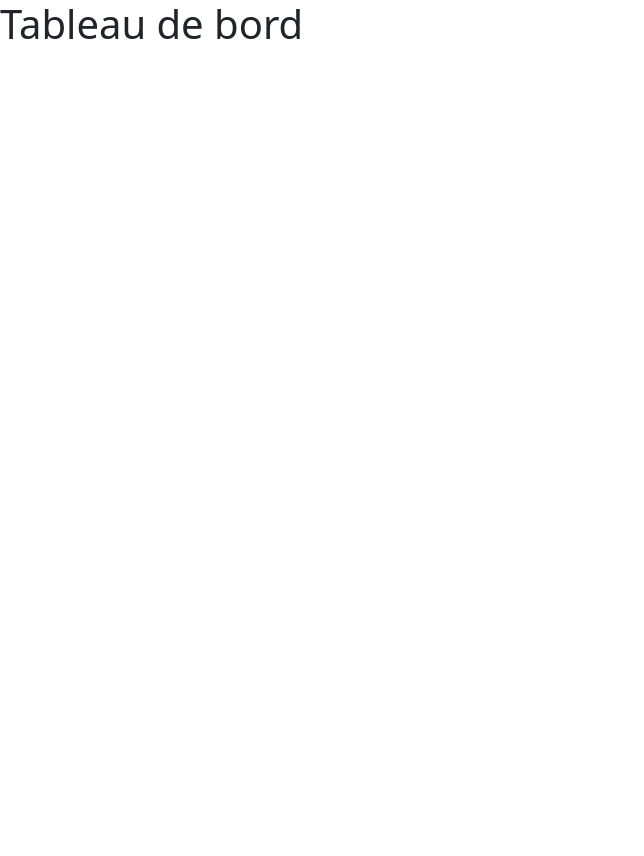
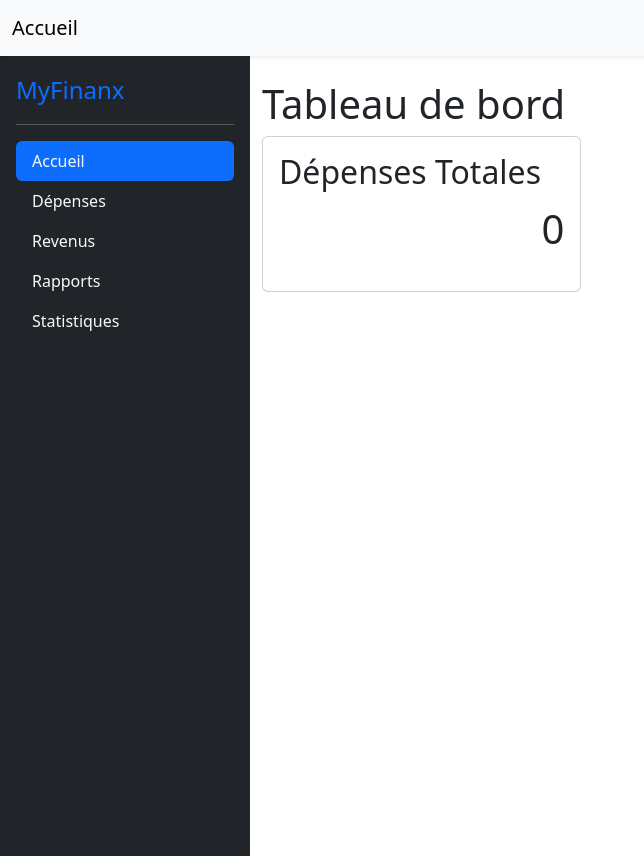
Before and after one commit to HermesOliho/MyFinanx, a Vue app: page /dashboard in a window 1280 px wide. Shown: the whole page, without its empty margins (0-644 px from the left). Before the commit the page ends 800 px from the top, so only its background shows below. Built offline with nearby package versions, Linux system fonts and the light colour scheme; no server answers; the database is empty; the HTML template or start-up script is replaced by a standard one.

Commit message:
Ajout du layout et quelques customisations

```diff
--- /dev/null
+++ b/src/components/dashboard/NavBar.vue
@@ -0,0 +1,48 @@
+<script setup lang="ts">
+import { usePageStore } from '@/stores/page.ts'
+
+const pageStore = usePageStore()
+</script>
+
+<template>
+<!-- Navbar stylisée avec Bootstrap5 -->
+<nav class="navbar navbar-expand-lg navbar-light bg-light border-b shadow-sm sticky top-0">
+  <div class="container-fluid">
+    <!-- Titre du module (Ex: Recettes, Dépenses, Stats,... -->
+    <a class="navbar-brand" href="#">
+      {{pageStore.moduleTitle}}
+    </a>
+<!--    <button-->
+<!--      class="navbar-toggler"-->
+<!--      type="button"-->
+<!--      data-bs-toggle="collapse"-->
+<!--      data-bs-target="#navbarNav"-->
+<!--      aria-controls="navbarNav"-->
+<!--      aria-expanded="false"-->
+<!--      aria-label="Toggle navigation"-->
+<!--    >-->
+<!--      <span class="navbar-toggler-icon"></span>-->
+<!--    </button>-->
+<!--    <div class="collapse navbar-collapse" id="navbarNav">-->
+<!--      <ul class="navbar-nav">-->
+<!--        <li class="nav-item">-->
+<!--          <a class="nav-link active" aria-current="page" href="#">Accueil</a>-->
+<!--        </li>-->
+<!--        <li class="nav-item">-->
+<!--          <a class="nav-link" href="#">Dépenses</a>-->
+<!--        </li>-->
+<!--        <li class="nav-item">-->
+<!--          <a class="nav-link" href="#">Revenus</a>-->
+<!--        </li>-->
+<!--        <li class="nav-item">-->
+<!--          <a class="nav-link" href="#">Rapports</a>-->
+<!--        </li>-->
+<!--      </ul>-->
+<!--    </div>-->
+  </div>
+</nav>
+</template>
+
+<style scoped>
+
+</style>
--- /dev/null
+++ b/src/components/dashboard/SideBar.vue
@@ -0,0 +1,54 @@
+<script setup lang="ts">
+import { usePageStore } from '@/stores/page.ts'
+import { useRoute } from 'vue-router'
+
+const pageStore = usePageStore()
+const route = useRoute()
+</script>
+
+<template>
+  <!-- Sidebar stylisée avec Bootstrap 5 -->
+  <nav class="d-flex flex-column bg-dark text-light vh-100 p-3" style="width: 250px">
+    <a href="#" class="d-flex align-items-center mb-3 mb-md-0 me-md-auto text-decoration-none">
+      <span class="fs-4">MyFinanx</span>
+    </a>
+    <hr />
+    <ul class="nav nav-pills flex-column mb-auto">
+      <li class="nav-item">
+        <RouterLink
+          :to="{ name: 'dashboard' }"
+          class="nav-link text-light"
+          :class="{ active: route.name === 'dashboard' }"
+          :aria-current="{ active: route.name === 'dashboard' ? 'page' : null }"
+          @click="pageStore.setModuleTitle('Tableau de bord')"
+        >
+          Accueil
+        </RouterLink>
+      </li>
+      <li>
+        <RouterLink
+          :to="{ name: 'expenses' }"
+          class="nav-link text-light"
+          :class="{ active: route.name === 'expenses' }"
+          :aria-current="{ active: route.name === 'expenses' ? 'page' : null }"
+          @click="pageStore.setModuleTitle('Dépenses')"
+        >
+          Dépenses
+        </RouterLink>
+      </li>
+      <li>
+        <a href="#" class="nav-link text-light" @click="pageStore.setModuleTitle('Revenus')"> Revenus </a>
+      </li>
+      <li>
+        <a href="#" class="nav-link text-light" @click="pageStore.setModuleTitle('Rapports')"> Rapports </a>
+      </li>
+      <li>
+        <a href="#" class="nav-link text-light" @click="pageStore.setModuleTitle('Statistiques')">
+          Statistiques
+        </a>
+      </li>
+    </ul>
+  </nav>
+</template>
+
+<style scoped></style>
--- /dev/null
+++ b/src/layouts/DashboardLayout.vue
@@ -0,0 +1,33 @@
+<script setup lang="ts">
+
+import SideBar from '@/components/dashboard/SideBar.vue'
+import NavBar from '@/components/dashboard/NavBar.vue'
+</script>
+
+<template>
+  <div>
+    <!-- NavBar -->
+    <NavBar />
+    <!-- Contenu de la page avec la SideBar à gauche -->
+    <main>
+      <SideBar/>
+      <div class="main-content">
+        <slot></slot>
+      </div>
+    </main>
+  </div>
+</template>
+
+<style scoped>
+main{
+  display: grid;
+  grid-template-columns: 250px 1fr;
+  min-height: calc(100vh - 56px); /* Ajuste la hauteur en fonction de la hauteur de la navbar */
+}
+@media screen and (max-width: 768px) {
+  main {
+    grid-template-columns: 1fr; /* Sidebar en haut sur les petits écrans */
+  }
+
+}
+</style>
--- a/src/router/index.ts
+++ b/src/router/index.ts
@@ -30,6 +30,11 @@ const router = createRouter({
       name: 'dashboard',
       component: () => import('../views/DashboardView.vue'),
     },
+    {
+      path: '/expenses',
+      name: 'expenses',
+      component: () => import('../views/dashboard/ExpensesView.vue'),
+    },
     // Catch all route - 404 Not Found
     {
       path: '/:catchAll(.*)',
--- /dev/null
+++ b/src/services/expenseService.ts
@@ -0,0 +1,25 @@
+// Le service pour gérer les opérations liées aux dépenses (Supabase)
+import { supabase } from '@/lib/supabaseClient';
+import type { NewTransaction, TransactionModel } from '@/models/transactionModel'
+
+export const getTotalExpenses = async (): Promise<number> => {
+  const { data, error } = await supabase.from('transactions')
+    .select('amount', { count: 'exact' })
+    .eq('type', 'expense');
+  if (error) throw error;
+  return data ? data.reduce((total, transaction) => total + transaction.amount, 0) : 0;
+};
+
+export const fetchExpenses = async (): Promise<TransactionModel[]> => {
+  const { data, error } = await supabase.from('transactions')
+    .where('type', 'expense')
+    .select('*');
+  if (error) throw error;
+  return data;
+};
+
+export const addExpense = async (expense: NewTransaction): Promise<TransactionModel> => {
+  const { data, error } = await supabase.from('transactions').insert([expense]);
+  if (error) throw error;
+  return data;
+}
--- /dev/null
+++ b/src/services/incomeService.ts
@@ -0,0 +1,25 @@
+// Le service pour gérer les opérations liées aux revénus (Supabase)
+import { supabase } from '@/lib/supabaseClient';
+import type { NewTransaction, TransactionModel } from '@/models/transactionModel'
+
+export const getTotalIncomes = async (): Promise<number> => {
+  const { data, error } = await supabase.from('transactions')
+    .select('amount', { count: 'exact' })
+    .eq('type', 'income');
+  if (error) throw error;
+  return data ? data.reduce((total, transaction) => total + transaction.amount, 0) : 0;
+};
+
+export const fetchIncomes = async (): Promise<TransactionModel[]> => {
+  const { data, error } = await supabase.from('transactions')
+    .where('type', 'income')
+    .select('*');
+  if (error) throw error;
+  return data;
+};
+
+export const addIncome = async (income: NewTransaction): Promise<TransactionModel> => {
+  const { data, error } = await supabase.from('transactions').insert([income]);
+  if (error) throw error;
+  return data;
+};
--- /dev/null
+++ b/src/stores/page.ts
@@ -0,0 +1,18 @@
+// Une store pour gérer l'état de la page actuelle dans une application Vue.js
+// Elle Gère le titre de la page, le titre du module (à afficher sur la navbar)
+import { defineStore } from 'pinia';
+
+export const usePageStore = defineStore('page', {
+  state: () => ({
+    pageTitle: 'Tableau de bord',
+    moduleTitle: 'Accueil',
+  }),
+  actions: {
+    setPageTitle(title: string) {
+      this.pageTitle = title;
+    },
+    setModuleTitle(title: string) {
+      this.moduleTitle = title;
+    },
+  },
+});
--- a/src/views/DashboardView.vue
+++ b/src/views/DashboardView.vue
@@ -1,3 +1,41 @@
 <template>
-  <h1>Tableau de bord</h1>
+<DashboardLayout>
+  <section class="container mt-4">
+    <h1>Tableau de bord</h1>
+    <div class="row">
+      <div class="col-12 col-md-6 col-lg-4 mb-4">
+        <!-- Carte montrant le nombre des dépenses totales -->
+        <div class="card">
+          <div class="card-body">
+            <h2>Dépenses Totales</h2>
+            <p class="fs-1 text-end">{{ expenses }}</p>
+          </div>
+        </div>
+      </div>
+    </div>
+  </section>
+</DashboardLayout>
 </template>
+
+<script setup lang="ts">
+import { onMounted, ref } from 'vue'
+import { getTotalExpenses } from '@/services/expenseService.ts'
+import { getTotalIncomes } from '@/services/incomeService.ts'
+import NavBar from '@/components/dashboard/NavBar.vue'
+import SideBar from '@/components/dashboard/SideBar.vue'
+import DashboardLayout from '@/layouts/DashboardLayout.vue'
+
+const expenses = ref<number>(0)
+const incomes = ref<number>(0)
+
+onMounted(async () => {
+  document.title = 'Tableau de bord - Mon Application'
+  try {
+    expenses.value = await getTotalExpenses()
+    incomes.value = await getTotalIncomes()
+  } catch (error) {
+    console.error('Erreur lors de la récupération des dépenses :', error)
+
+  }
+})
+</script>
--- /dev/null
+++ b/src/views/dashboard/ExpensesView.vue
@@ -0,0 +1,19 @@
+<script setup lang="ts">
+
+import DashboardLayout from '@/layouts/DashboardLayout.vue'
+</script>
+
+<template>
+  <DashboardLayout>
+    <section class="container mt-4">
+      <h1>Dépenses</h1>
+      <p class="text-secondary">Bienvenue dans le module des dépenses. Ici, vous pouvez gérer et suivre toutes vos dépenses.</p>
+      <hr/>
+      <!-- Contenu spécifique aux dépenses à ajouter ici -->
+    </section>
+  </DashboardLayout>
+</template>
+
+<style scoped>
+
+</style>
```
Also changed, not shown: src/models/transactionModel.d.ts (added, +20 -0 lines).
